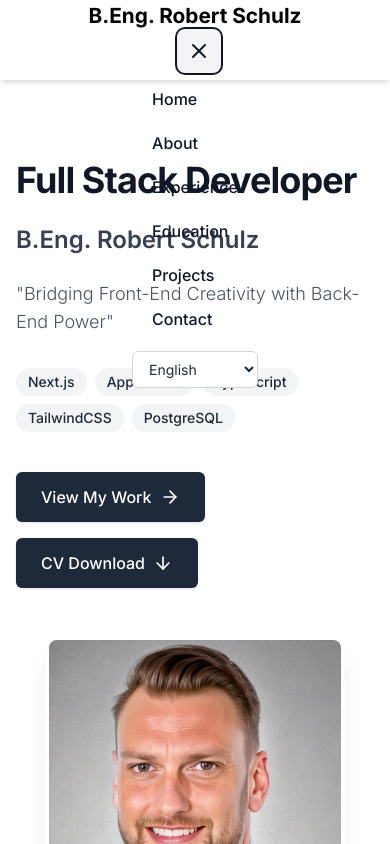
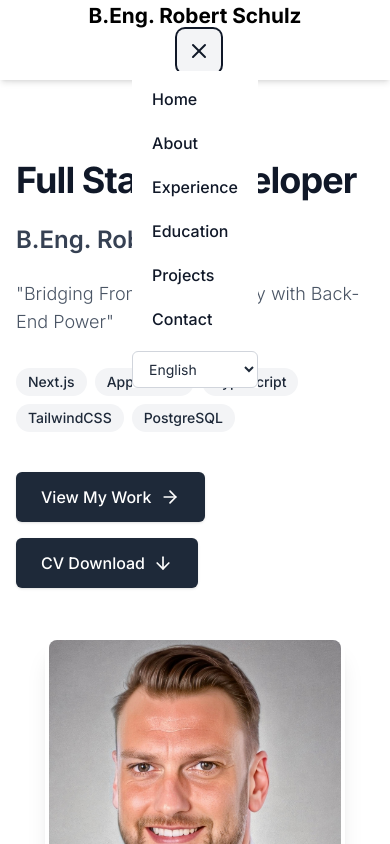
Before and after one commit to WhatsMusic/portfolio, a Next.js app: page /en in a window 390 px wide. Both pictures are taken after a click on the button "Open main menu". Shown: the top 844 px of the page. Built offline with nearby package versions, Linux system fonts and the light colour scheme.

Commit message:
revised CV and fixed bg issue on mobile menu

```diff
--- a/components/Navbar.tsx
+++ b/components/Navbar.tsx
@@ -81,7 +81,7 @@ const Navbar = ({ params }: { params: { lang: 'de' | 'en' } }) => {
                 </button>
             </div>
 
-            <div className={`${isOpen ? 'block' : 'hidden'} md:hidden`} id="mobile-menu">
+            <div className={`${isOpen ? 'block' : 'hidden'} md:hidden bg-white`} id="mobile-menu">
                 <div className="px-2 pt-2 pb-3 space-y-1 sm:px-3">
                     {navLinks.map((link) => (
                         <Link
```
Also changed, not shown: 2 other files (tests, documents, lock files or other folders).
